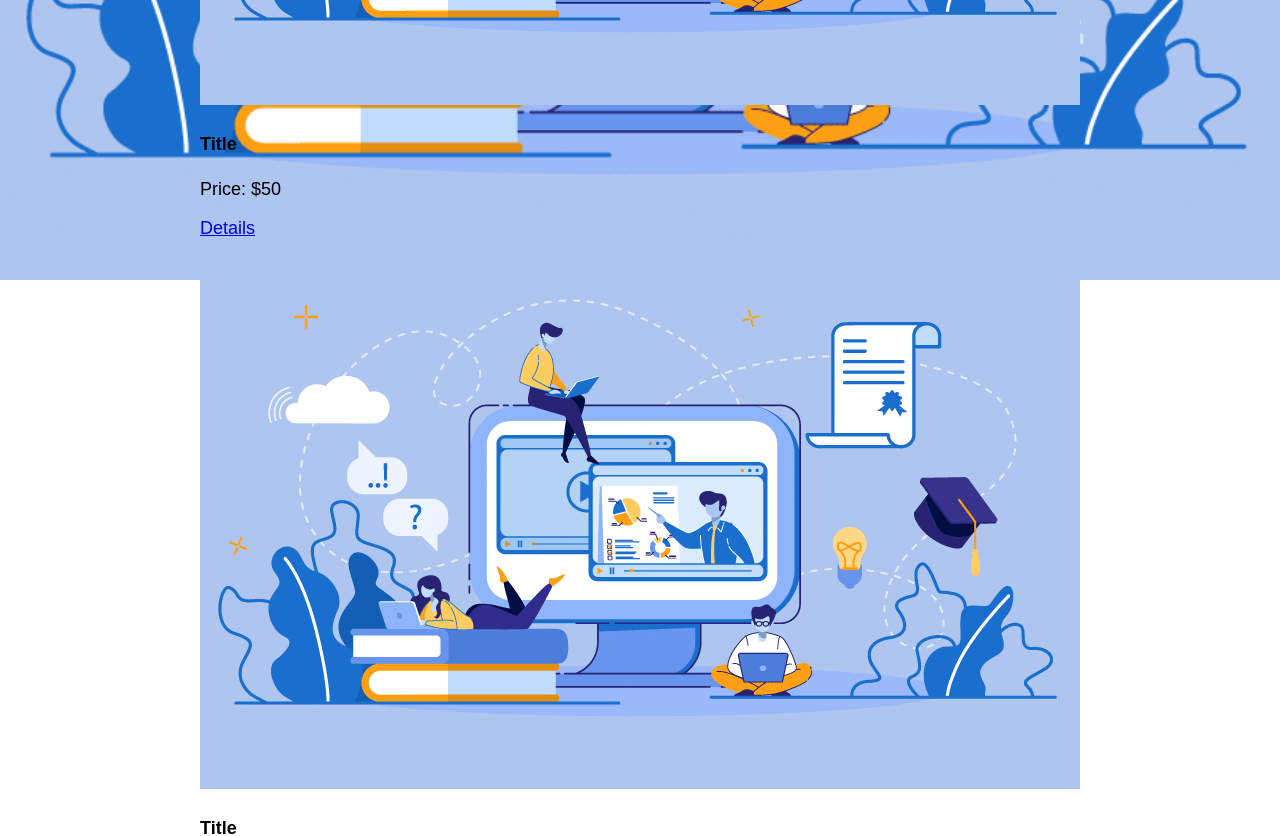
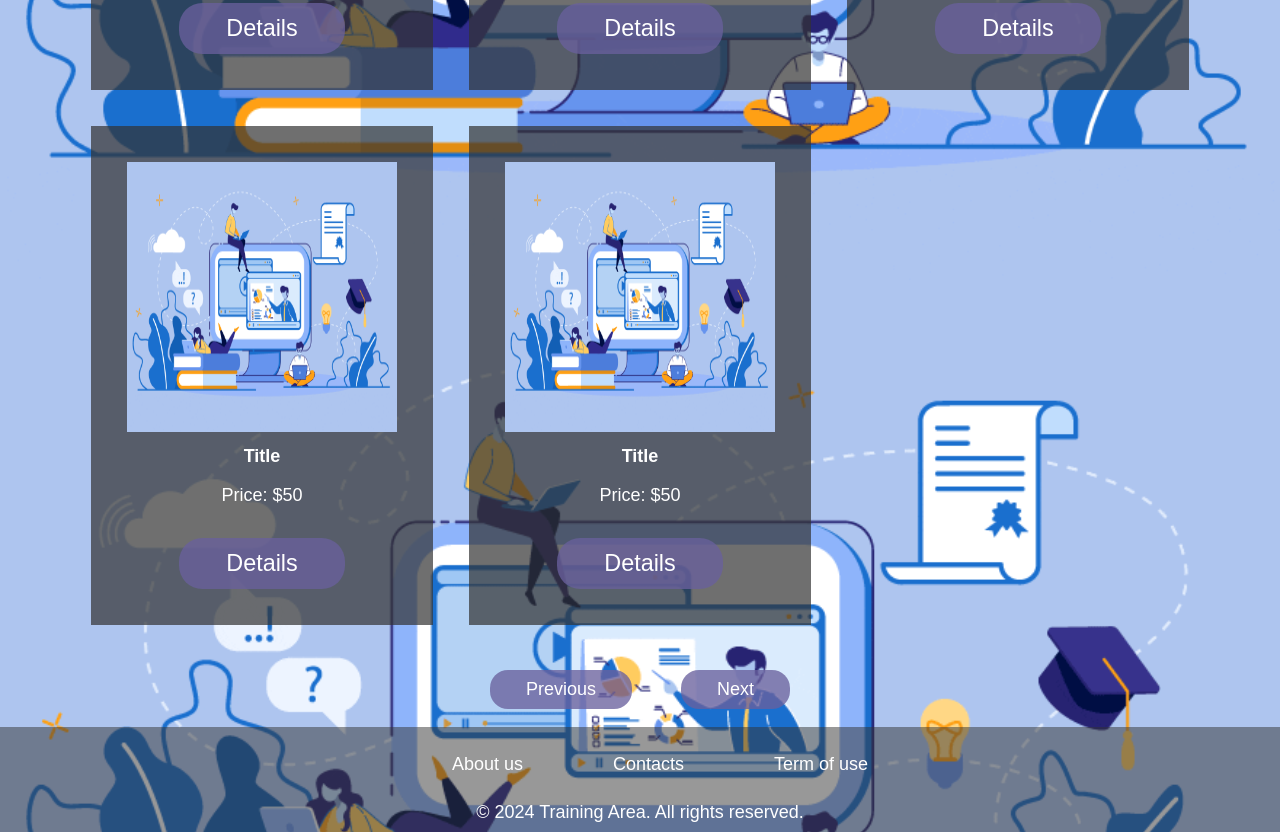
Before and after one commit to veselinfilev/Training-Area, an Angular app: page /catalog in a window 1280 px wide. Shown: the part 520-1356 px from the top of the page. Built offline with nearby package versions, Linux system fonts and the light colour scheme.

Commit message:
Modify css

```diff
--- a/src/app/courses/catalog/catalog.component.css
+++ b/src/app/courses/catalog/catalog.component.css
@@ -0,0 +1,85 @@
+.wrapper{
+    display: flex;
+    flex-direction: column;
+    gap: 0.5em;
+    align-items: center;
+}
+
+.pagination{
+    display: flex;
+    gap: 1em;
+    align-items: center;
+    margin-bottom: 1em;
+}
+
+.pagination span{
+    font-size: 1.3em;
+    color: #fff;
+}
+
+.pagination button{
+    padding: 0.5em 2em;
+    color: #fff;
+    text-decoration: none;
+    background-color: #69609dc5;
+    border-radius: 1em;
+    font-size: 1em;
+    border: none;
+}
+
+.pagination button:hover{
+    background-color: #4bc496c5;
+  border-radius: 1em;
+}
+
+.cards-container{
+display: flex;
+flex-wrap: wrap;
+justify-content: flex-start;
+gap: 2em;
+max-width: 63em;
+/* background-color: #a56969; */
+margin: 1em;
+padding: 1em;
+}
+
+.card{
+    background-color: rgba(50, 50, 50, 0.7);
+    color: #fff;
+    padding: 2em;
+}
+
+h4,
+p {
+  margin: 0.5em;
+}
+
+.card img{
+    aspect-ratio: 1/1;
+    width:15em;
+}
+
+.container{
+display: flex;
+    flex-direction: column;
+align-items: center;
+}
+
+.container a{
+    list-style: none;
+    padding: 0.5em 2em;
+    margin-top: 1em;
+    border-radius: 5px;
+    color: #fff;
+    text-decoration: none;
+    font-size: 18px;
+    background-color: #69609dc5;
+    border-radius: 1em;
+    font-size: 1.3em;
+}
+
+
+.container a:hover{
+    background-color: #4bc496c5;
+    border-radius: 1em;
+}
--- a/src/app/courses/details/details.component.css
+++ b/src/app/courses/details/details.component.css
@@ -0,0 +1,48 @@
+.card {
+  background-color: rgba(50, 50, 50, 0.7);
+  color: #fff;
+  padding: 2em;
+  max-width: 20em;
+  display: flex;
+  flex-direction: column;
+  align-items: center;
+}
+
+h4,
+p {
+  margin: 0.5em;
+}
+
+.card img {
+  aspect-ratio: 1/1;
+  width: 15em;
+}
+
+.container {
+  display: flex;
+  flex-direction: column;
+  align-items: start;
+}
+
+.button-container a {
+  list-style: none;
+  padding: 0.5em 2em;
+  margin-top: 1em;
+  border-radius: 5px;
+  color: #fff;
+  text-decoration: none;
+  font-size: 18px;
+  background-color: #69609dc5;
+  border-color:#69609dc5 ;
+  border-radius: 1em;
+}
+
+.button-container {
+  display: flex;
+  gap: 1em;
+}
+
+.button-container a:hover {
+  background-color: #4bc496c5;
+  border-radius: 1em;
+}
--- a/src/styles.css
+++ b/src/styles.css
@@ -17,4 +17,5 @@ body
     background-size: cover;
     background-repeat: no-repeat;
     background-position-y: center;
+    background-attachment: fixed;
 }
```
